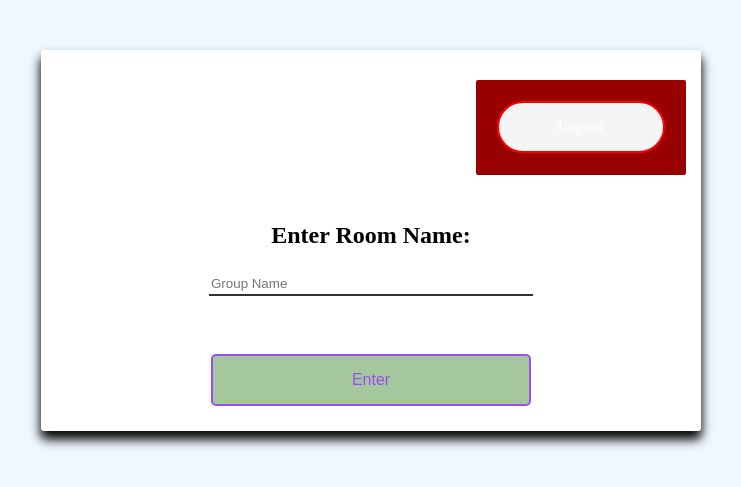
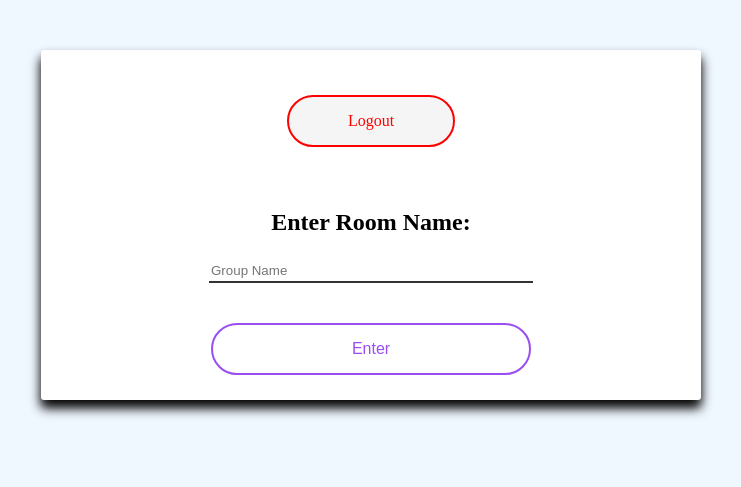
Before and after one commit to Mitraaaaa/Messenger, a Django app: page /chat/ in a window 1280 px wide. Shown: the top 487 px of the page, without its empty margins (269-1010 px from the left). Run offline with Django 4.2, Linux system fonts and the light colour scheme; a user stored in the database is signed in.

Commit message:
Revert "changing some styles"
This reverts commit dfc7c067839aefad38f8c9fe2c50c7536678d9f6.

```diff
--- a/chat/templates/roomName.html
+++ b/chat/templates/roomName.html
@@ -1,49 +1,21 @@
 <!DOCTYPE html>
-<!--{% load static%}-->
+{% load static%}
 <html>
 <head>
     <meta charset="utf-8"/>
     <title>Chat Room</title>
     <link rel="stylesheet" href="{% static 'style.css' %}" type="text/css">
-    <style>
-        .btn{
-            border-radius: 5px;
-            background-color: #A4C79E;
-
-        }
-        .leave{
-            color: white;
-            text-decoration: none;
-        }
-        .logoutcontainer{
-            padding: 5px;
-            display: flex;
-            flex-direction: row-reverse;
-
-
-        }
-        .logout{
-            background-color: #990000;
-            border-radius: 2px;
-            padding: 0.2%;
-        }
-    </style>
 </head>
 <body>
     <div class="container">
-     <!--  {% if request.user.is_authenticated  %}-->
+        {% if request.user.is_authenticated  %}
         <center>
-        <div class="logoutcontainer">
-            <div class="logout">
-
-            <a class = "leave" href = "{% url 'logout-user' %}">Logout</a>
-            </div>
-        </div>
+          <a class = "leave" href = "{% url 'logout-user' %}">Logout</a>
         </center>
-       <!-- {% endif %}-->
+        {% endif %}
         <br>
         <h3 class="heading">Enter Room Name: </h3>
-        <input class="textinp" id="room-name-input" type="text" size="100" placeholder="Group Name"><br><br>
+        <input class="textinp" id="room-name-input" type="text" size="100" placeholder="Group Name"><br>
         <input class="btn" id="room-name-submit" type="button" value="Enter">
     </div>
     <script src = "{% static 'roomName.js' %}"></script>
```
